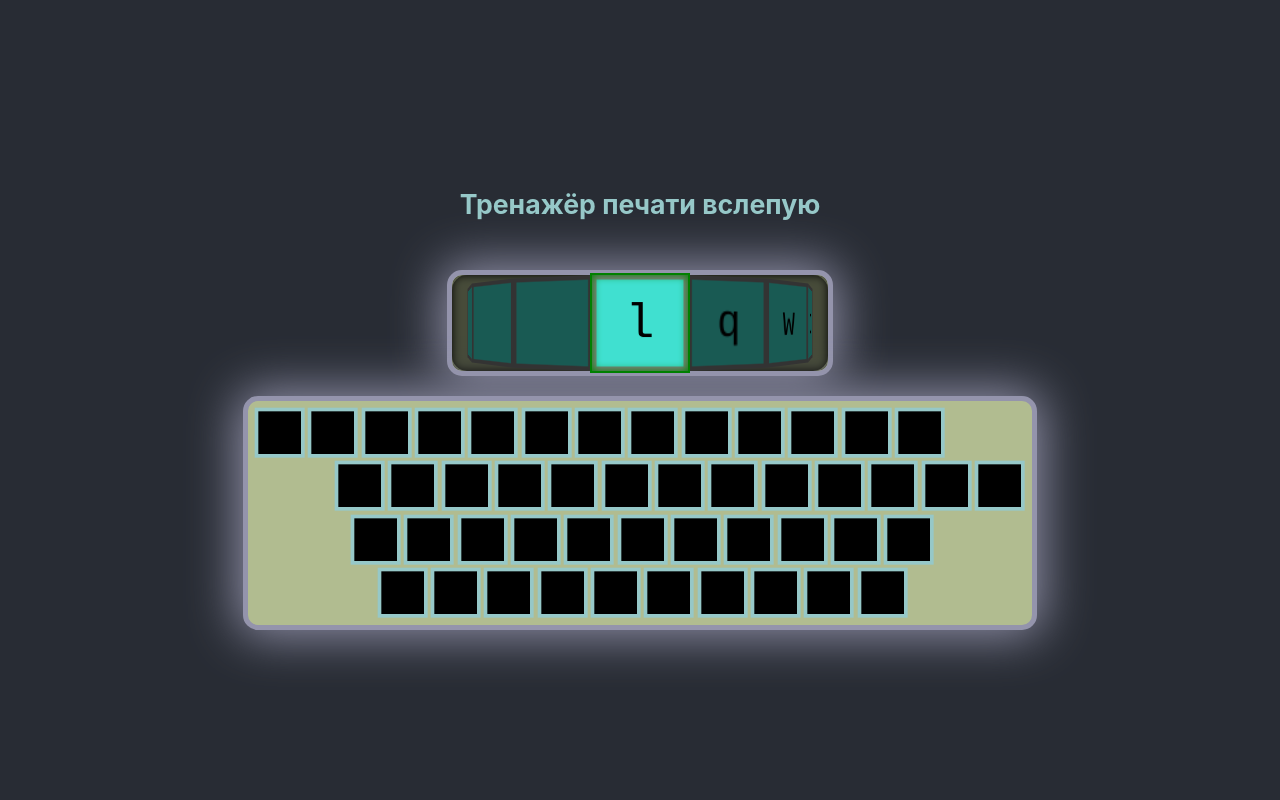
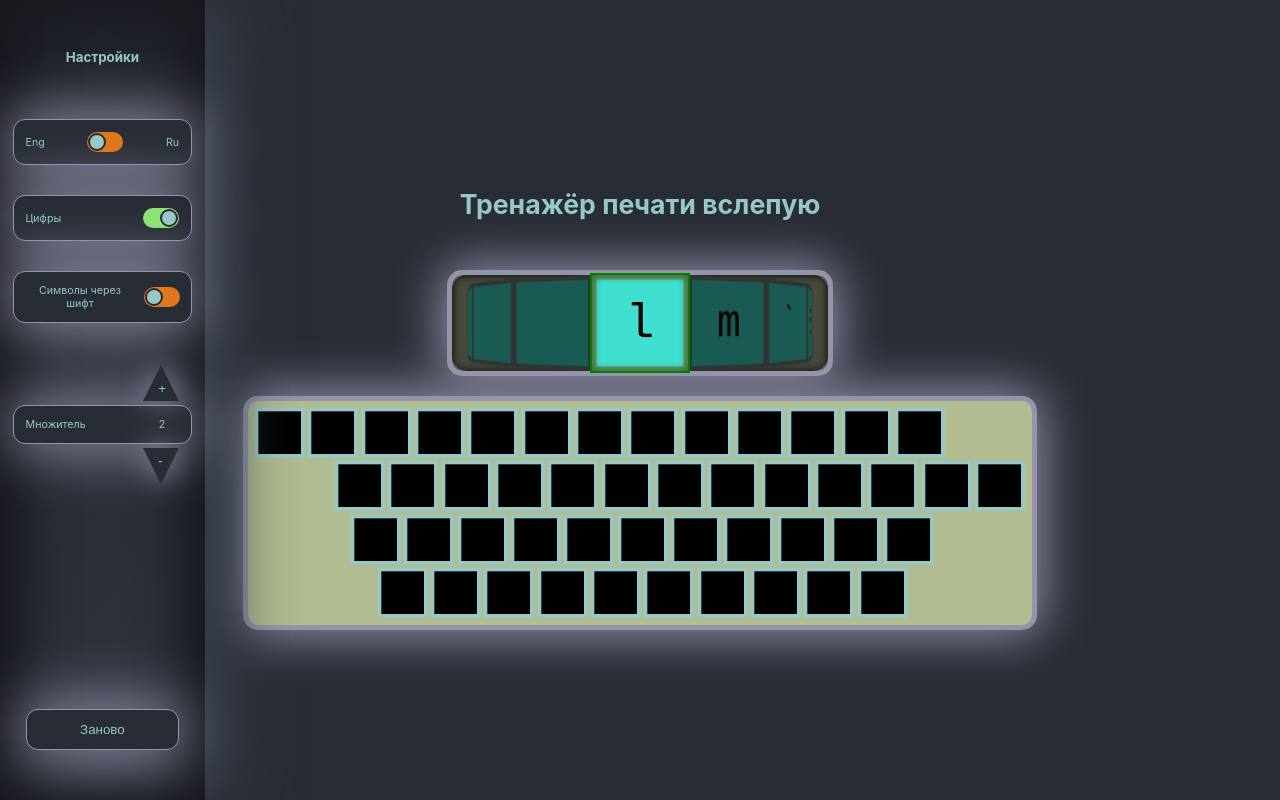
Before and after one commit to yryryk/learn-keyboard, a React (Create React App) app: page / in a window 1280 px wide. Built offline with nearby package versions, Linux system fonts and the light colour scheme.

Commit message:
feat: add settings bar

```diff
--- a/src/App.css
+++ b/src/App.css
@@ -1,5 +1,6 @@
 .App {
   --unit: 50px;
+  position: relative;
   font-size: calc( var(--unit) / 4 );
   text-align: center;
   background-color: #282c34;
--- a/src/App.jsx
+++ b/src/App.jsx
@@ -1,93 +1,142 @@
-import './App.css';
-import { useState, useEffect } from 'react';
-import Letters from './components/Letters/Letters'
-import useLetters from './hooks/useLetters'
+import "./App.css";
+import { useState, useEffect } from "react";
+import Letters from "./components/Letters/Letters";
+import useLetters from "./hooks/useLetters";
 import { letters } from "./constants/constants";
-import Keyboard from './components/Keyboard/Keyboard';
+import Keyboard from "./components/Keyboard/Keyboard";
+import Bar from "./components/Bar/Bar";
 
 function App() {
-  const [headline, setHeadline] = useState('Тренажёр печати вслепую');
-  const [unit, setUnit] = useState(window.innerWidth/24);
+  const [headline, setHeadline] = useState("Тренажёр печати вслепую");
+  const [unit, setUnit] = useState(window.innerWidth / 24);
   const [position, setPosition] = useState(0);
   const [count, setCount] = useState(0);
   const [isEnd, setIsEnd] = useState(false);
   const [quantity, setQuantity] = useState(16);
-  const [language, setLanguage] = useState('eng');
-  const [pressedButton, setPressedButton] = useState('');
-  const [expectedButton, setExpectedButton] = useState('');
-  const [ lettersOrder, lettersStats, setLettersStats ] = useLetters({
-    letters: letters,
-    lettersRange: 2,
-    lang: language,
-    isNumbers: true,
-    isShifted: false,
-  });
+  const [language, setLanguage] = useState("eng");
+  const [pressedButton, setPressedButton] = useState("");
+  const [expectedButton, setExpectedButton] = useState("");
+  const [numbers, setNumbers] = useState(true);
+  const [shifted, setShifted] = useState(false);
+  const [lettersRange, setLettersRange] = useState(2);
+  const [lettersOrder, lettersStats, setLettersStats, refreshLetters] =
+    useLetters({
+      letters: letters,
+      lettersRange: lettersRange,
+      lang: language,
+      isNumbers: numbers,
+      isShifted: shifted,
+    });
   function measureTimeInterval() {
     let prevTime = performance.now();
     function start() {
       prevTime = performance.now();
-    };
+    }
     function getTimeInterval() {
       const time = performance.now();
       const timeInterval = time - prevTime;
       prevTime = time;
-      return timeInterval
-    };
+      return timeInterval;
+    }
 
-    return [start, getTimeInterval]
-  };
+    return [start, getTimeInterval];
+  }
   const [start, getTimeInterval] = measureTimeInterval();
 
   useEffect(() => {
-    function handleKeyPress (evt) {
+    function handleKeyPress(evt) {
       evt.preventDefault();
       const code = evt.keyCode;
       if (!isEnd && letters.usedKeyCodes.includes(String(code))) {
         const pressedButtonCodeMapping = letters.keyCodesToLettersMapping[code];
-        const pressedButtonIsShifted = evt.shiftKey ? 'shifted' : 'native';
-        const pressedButtonValue = letters[language][pressedButtonCodeMapping.line][pressedButtonIsShifted][pressedButtonCodeMapping.position].value;
-        const pressedButton = {value: pressedButtonValue, shifted: evt.shiftKey, key: code};
+        const pressedButtonIsShifted = evt.shiftKey ? "shifted" : "native";
+        const pressedButtonValue =
+          letters[language][pressedButtonCodeMapping.line][
+            pressedButtonIsShifted
+          ][pressedButtonCodeMapping.position].value;
+        const pressedButton = {
+          value: pressedButtonValue,
+          shifted: evt.shiftKey,
+          key: code,
+        };
         const expectedButton = lettersOrder[position];
         const stats = lettersStats[expectedButton.value];
         stats.button.push(pressedButton.value);
         stats.time.push(getTimeInterval());
-        setLettersStats(state => ({...state, [expectedButton.value]: stats}));
+        setLettersStats((state) => ({
+          ...state,
+          [expectedButton.value]: stats,
+        }));
         setPressedButton(pressedButton);
         setExpectedButton(expectedButton);
         if (pressedButton.value === expectedButton.value) {
-          setPosition(state => state + 1);
+          setPosition((state) => state + 1);
         }
-        setCount(state => state + 1);
-
+        setCount((state) => state + 1);
       }
-    };
+    }
     window.addEventListener("keydown", handleKeyPress);
     return () => {
       window.removeEventListener("keydown", handleKeyPress);
     };
-  }, [getTimeInterval, isEnd, language, lettersOrder, lettersStats, position, setLettersStats]);
+  }, [
+    getTimeInterval,
+    isEnd,
+    language,
+    lettersOrder,
+    lettersStats,
+    position,
+    setLettersStats,
+  ]);
   useEffect(() => {
     function handleResize() {
-      setUnit(window.innerWidth/24);
-    };
+      setUnit(window.innerWidth / 24);
+    }
     window.addEventListener("resize", handleResize);
     return () => {
       window.removeEventListener("resize", handleResize);
     };
   }, []);
+
+  function refreshAll() {
+    setPosition(0);
+    setCount(0);
+    setIsEnd(false);
+    refreshLetters();
+    start();
+  }
+
   return (
     <div className="App" style={{ "--unit": unit + "px" }}>
-      <header className="header">
-
-      </header>
+      <header className="header"></header>
       <main className="main">
         <h1 className="headline">{headline}</h1>
-        <Letters lettersOrder={lettersOrder} position={position} quantity={quantity} setIsEnd={setIsEnd}/>
-        <Keyboard language={language} count={count} pressedButton={pressedButton} expectedButton={expectedButton} unit={unit} />
+        <Letters
+          lettersOrder={lettersOrder}
+          position={position}
+          quantity={quantity}
+          setIsEnd={setIsEnd}
+        />
+        <Keyboard
+          language={language}
+          count={count}
+          pressedButton={pressedButton}
+          expectedButton={expectedButton}
+          unit={unit}
+        />
       </main>
-      <footer className="footer">
-
-      </footer>
+      <footer className="footer"></footer>
+      <Bar
+        shifted={shifted}
+        setShifted={setShifted}
+        numbers={numbers}
+        setNumbers={setNumbers}
+        language={language === "ru"}
+        setLanguage={setLanguage}
+        lettersRange={lettersRange}
+        setLettersRange={setLettersRange}
+        refreshAll={refreshAll}
+      />
     </div>
   );
 }
--- a/src/components/Bar/Bar.css
+++ b/src/components/Bar/Bar.css
@@ -0,0 +1,49 @@
+.bar {
+  position: absolute;
+  top: 0;
+  left: 0;
+  width: 16%;
+  height: 100%;
+  display: flex;
+  flex-direction: column;
+  justify-content: space-between;
+  background: linear-gradient(145deg, #1e2127, #323741);
+  box-shadow: 25px 0 60px #393f4a, inset -25px 0 50px #17191e,
+    inset 25px 0 50px #17191e;
+  font-size: calc(var(--unit) / 5);
+}
+
+.barContainer {
+  padding-top: 25px;
+  display: flex;
+  flex-direction: column;
+  align-items: center;
+  gap: 30px;
+}
+
+.barHeadline {
+  color: rgb(150, 200, 200);
+  margin: 24px 0;
+  font-size: calc(var(--unit) / 4);
+}
+
+.refreshAllButton {
+  margin: 0 auto 50px;
+  background-color: #282c34;
+  border: 1px solid rgb(148, 148, 172);
+  border-radius: 12px;
+  box-shadow: 0 0 60px 5px rgb(148, 148, 172);
+  padding: 12px;
+  color: rgb(150, 200, 200);
+  width: 75%;
+  transition: all 0.5s ease;
+}
+
+.refreshAllButton:hover {
+  cursor: pointer;
+  box-shadow: 0 0 60px 5px #8ee177;
+}
+
+.refreshAllButton:active {
+  background-color: rgb(148, 148, 172);
+}
--- a/src/components/Bar/Bar.jsx
+++ b/src/components/Bar/Bar.jsx
@@ -1,8 +1,78 @@
-import './Bar.css';
+import "./Bar.css";
+import Switcher from "../Switcher/Switcher";
+import Counter from "../Counter/Counter";
 
-function Bar() {
+function Bar({
+  refreshAll,
+  shifted,
+  setShifted,
+  numbers,
+  setNumbers,
+  language,
+  setLanguage,
+  lettersRange,
+  setLettersRange,
+}) {
+  function handleLanguageSwitch() {
+    setLanguage((state) => (state === "eng" ? "ru" : "eng"));
+    refreshAll();
+  }
+
+  function handleNumbersSwitch() {
+    setNumbers((state) => !state);
+    refreshAll();
+  }
+
+  function handleShiftedSwitch() {
+    setShifted((state) => !state);
+    refreshAll();
+  }
+
+  function handlePlusLettersRange() {
+    if (lettersRange < 10) {
+      setLettersRange((state) => state + 1);
+      refreshAll();
+    }
+  }
+
+  function handleMinusLettersRange() {
+    if (lettersRange > 1) {
+      setLettersRange((state) => state - 1);
+      refreshAll();
+    }
+  }
   return (
-    <div className="">
+    <div className="bar">
+      <div className="barContainer">
+        <h2 className="barHeadline">Настройки</h2>
+        <Switcher
+          handleSwitch={handleLanguageSwitch}
+          checked={language}
+          childrenleft={"Eng"}
+          childrenRight={"Ru"}
+        />
+        <Switcher
+          handleSwitch={handleNumbersSwitch}
+          checked={numbers}
+          childrenleft={"Цифры"}
+          childrenRight={""}
+        />
+        <Switcher
+          handleSwitch={handleShiftedSwitch}
+          checked={shifted}
+          childrenleft={"Символы через шифт"}
+          childrenRight={""}
+        />
+        <Counter
+          label={"Множитель"}
+          value={lettersRange}
+          handlePlus={handlePlusLettersRange}
+          handleMinus={handleMinusLettersRange}
+        />
+      </div>
+      <button className="refreshAllButton" onClick={refreshAll}>
+        Заново
+      </button>
     </div>
   );
 }
--- /dev/null
+++ b/src/components/Counter/Counter.css
@@ -0,0 +1,77 @@
+.counterWrapper {
+  display: flex;
+  align-items: center;
+  gap: 4px;
+  flex-direction: column;
+  justify-content: space-between;
+  background-color: transparent;
+  width: 75%;
+  border-radius: 12px;
+  padding: 12px;
+}
+
+.counterButton {
+  position: relative;
+  align-self: flex-end;
+  background-color: transparent;
+  z-index: 2;
+  padding: 0;
+  color: rgb(150, 200, 200);
+  filter: drop-shadow(0 0 15px rgb(148, 148, 172));
+}
+
+.counterButton:hover {
+  cursor: pointer;
+  filter: drop-shadow(0 0 15px #8ee177);
+}
+
+.counterButton:active {
+  filter: drop-shadow(0 0 15px rgb(82, 212, 212));
+}
+
+.counterButtonTop {
+  border-top: 0;
+  border-left: 18px solid transparent;
+  border-right: 18px solid transparent;
+  border-bottom: 36px solid #282c34;
+}
+
+.counterButtonBottom {
+  border-bottom: 0;
+  border-left: 18px solid transparent;
+  border-right: 18px solid transparent;
+  border-top: 36px solid #282c34;
+}
+
+.counterContainer {
+  display: flex;
+  align-items: center;
+  border: 1px solid rgb(148, 148, 172);
+  border-radius: 12px;
+  box-shadow: 0 0 60px 5px rgb(148, 148, 172);
+  background-color: #282c34;
+  gap: 2px;
+  justify-content: space-between;
+  color: rgb(150, 200, 200);
+  width: 100%;
+  padding: 12px;
+}
+
+.counterParagraph {
+  padding-right: 14px;
+  margin: 0;
+}
+
+.counterButtonParagraph {
+  margin: 0;
+  position: absolute;
+  left: -3px;
+}
+
+.counterButtonTop .counterButtonParagraph {
+  top: 16px;
+}
+
+.counterButtonBottom .counterButtonParagraph {
+  bottom: 16px;
+}
--- /dev/null
+++ b/src/components/Counter/Counter.jsx
@@ -0,0 +1,23 @@
+import "./Counter.css";
+
+function Counter({ label, value, handlePlus, handleMinus }) {
+  return (
+    <div className="counterWrapper">
+      <button className="counterButton counterButtonTop" onClick={handlePlus}>
+        <p className="counterButtonParagraph">+</p>
+      </button>
+      <div className="counterContainer">
+        <p className="counterParagraph">{label}</p>
+        <p className="counterParagraph">{value}</p>
+      </div>
+      <button
+        className="counterButton counterButtonBottom"
+        onClick={handleMinus}
+      >
+        <p className="counterButtonParagraph">-</p>
+      </button>
+    </div>
+  );
+}
+
+export default Counter;
--- a/src/components/Keyboard/Keyboard.jsx
+++ b/src/components/Keyboard/Keyboard.jsx
@@ -65,8 +65,8 @@ function Keyboard({ language, count, pressedButton, expectedButton, unit }) {
         yEnd: 90,
         isArrowVisible: false,
         background: "yellow",
-        lineThickness: Math.floor(unit / 6),
-        endGap:  Math.floor(unit / 4),
+        arrowThickness: Math.floor(unit / 5),
+        endGap: Math.floor(unit / 4),
       })
     );
   }, [defaultOutlineColor, language, unit]);
@@ -84,11 +84,12 @@ function Keyboard({ language, count, pressedButton, expectedButton, unit }) {
     }
     const pressedButtonKey = pressedButton.key;
     const expectedButtonKey = expectedButton.key;
+    Object.values(buttons).forEach((item) => {
+      item.outlineColor = defaultOutlineColor;
+      item.isLetterVisible = false;
+    });
+    arrow.isArrowVisible = false;
     if (count) {
-      Object.values(buttons).forEach((item) => {
-        item.outlineColor = defaultOutlineColor;
-        item.isLetterVisible = false;
-      });
       buttons[pressedButtonKey].outlineColor = "#e1771a";
       buttons[pressedButtonKey].isLetterVisible = true;
       buttons[expectedButtonKey].outlineColor = "#8ee177";
--- a/src/components/Keyboard/canvasElements/arrow.jsx
+++ b/src/components/Keyboard/canvasElements/arrow.jsx
@@ -6,7 +6,7 @@ export default class Arrow {
     yEnd,
     isArrowVisible,
     background,
-    lineThickness,
+    arrowThickness,
     endGap,
   }) {
     this.xStart = xStart;
@@ -15,7 +15,7 @@ export default class Arrow {
     this.yEnd = yEnd;
     this.isArrowVisible = isArrowVisible;
     this.background = background;
-    this.lineThickness = lineThickness;
+    this.arrowThickness = arrowThickness;
     this.endGap = endGap;
   }
   draw(ctx) {
@@ -23,8 +23,8 @@ export default class Arrow {
       this.xLength = (this.xEnd - this.xStart);
       this.yLength = (this.yEnd - this.yStart);
       this.length = Math.sqrt(this.xLength ** 2 + this.yLength ** 2);
-      this.xLength1 = Math.round(this.yLength * this.lineThickness / this.length);
-      this.yLength1 = Math.round(this.xLength * this.lineThickness / this.length);
+      this.xLength1 = Math.round(this.yLength * this.arrowThickness / this.length);
+      this.yLength1 = Math.round(this.xLength * this.arrowThickness / this.length);
       this.xLength2 = Math.round(this.xLength * this.endGap / this.length);
       this.yLength2 = Math.round(this.yLength * this.endGap / this.length);
       ctx.fillStyle = this.background;
--- /dev/null
+++ b/src/components/Switcher/Switcher.css
@@ -0,0 +1,60 @@
+.switcher {
+  display: flex;
+  align-items: center;
+  gap: 10px;
+  justify-content: space-between;
+  background-color: #282c34;
+  border: 1px solid rgb(148, 148, 172);
+  border-radius: 12px;
+  box-shadow: 0 0 60px 5px rgb(148, 148, 172);
+  padding: 12px;
+  color: rgb(150, 200, 200);
+  width: 75%;
+}
+
+.checkboxLabel {
+  position: relative;
+  display: block;
+  height: 20px;
+  width: 36px;
+}
+
+.checkboxInput {
+  display: none;
+}
+
+.checkboxSwitcher {
+  height: 20px;
+  width: 36px;
+  border-radius: 10px;
+  background-color: #e1771a;
+  position: absolute;
+  top: 0;
+  left: 0;
+  transition: ease-out 0.3s;
+}
+
+.checkboxLabel:hover {
+  cursor: pointer;
+}
+
+.checkboxInner {
+  height: 14px;
+  width: 14px;
+  border: 2px solid #282c34;
+  border-radius: 50%;
+  background-color: #96c8c8;
+  position: absolute;
+  top: 1px;
+  left: 1px;
+  z-index: 1;
+  transition: ease-out 0.3s;
+}
+
+.checkboxInput:checked + .checkboxSwitcher {
+  background-color: #8ee177;
+}
+
+.checkboxInput:checked ~ .checkboxInner {
+  transform: translateX(16px);
+}
--- /dev/null
+++ b/src/components/Switcher/Switcher.jsx
@@ -0,0 +1,22 @@
+import "./Switcher.css";
+
+function Switcher({ handleSwitch, childrenleft, childrenRight, checked }) {
+  return (
+    <div className={"switcher"}>
+      {childrenleft}
+      <label className={"checkboxLabel button"}>
+        <input
+          type="checkbox"
+          onChange={handleSwitch}
+          className={"checkboxInput"}
+          checked={checked}
+        />
+        <div className={"checkboxSwitcher"}></div>
+        <div className={"checkboxInner"}></div>
+      </label>
+      {childrenRight}
+    </div>
+  );
+}
+
+export default Switcher;
--- a/src/hooks/useLetters.jsx
+++ b/src/hooks/useLetters.jsx
@@ -1,20 +1,26 @@
 import { useState, useEffect } from "react";
 
-export default function useLetters({letters, lettersRange, lang, isNumbers, isShifted }) {
+export default function useLetters({
+  letters,
+  lettersRange,
+  lang,
+  isNumbers,
+  isShifted,
+}) {
   const [lettersOrder, setLettersOrder] = useState([]);
   const [lettersStats, setLettersStats] = useState({});
 
   function getLetters(data, keys, isNumbers, isShifted) {
     let result = [];
     keys.forEach((item) => {
-      if (!isNumbers && item === 'numbersLine') return;
+      if (!isNumbers && item === "numbersLine") return;
       result = result.concat(data[item].native);
       if (isShifted) result = result.concat(data[item].shifted);
     });
     return result;
-  };
+  }
 
-  useEffect (() => {
+  function calculate() {
     const data = letters[lang];
     const keys = Object.keys(data);
     const usedLetters = getLetters(data, keys, isNumbers, isShifted);
@@ -24,7 +30,7 @@ export default function useLetters({letters, lettersRange, lang, isNumbers, isSh
       objLettersStats[item.value] = {
         time: [],
         button: [],
-      }
+      };
     });
     setLettersStats(objLettersStats);
 
@@ -34,11 +40,15 @@ export default function useLetters({letters, lettersRange, lang, isNumbers, isSh
     }
     const randomLettersOrder = [];
     while (lettersBand.length) {
-      const index = Math.floor(Math.random()*lettersBand.length);
+      const index = Math.floor(Math.random() * lettersBand.length);
       randomLettersOrder.push(lettersBand.splice(index, 1)[0]);
     }
     setLettersOrder(randomLettersOrder);
+  }
+
+  useEffect(() => {
+    calculate();
   }, [isNumbers, isShifted, lang, letters, lettersRange]);
 
-  return [ lettersOrder, lettersStats, setLettersStats ];
+  return [lettersOrder, lettersStats, setLettersStats, calculate];
 }
```
